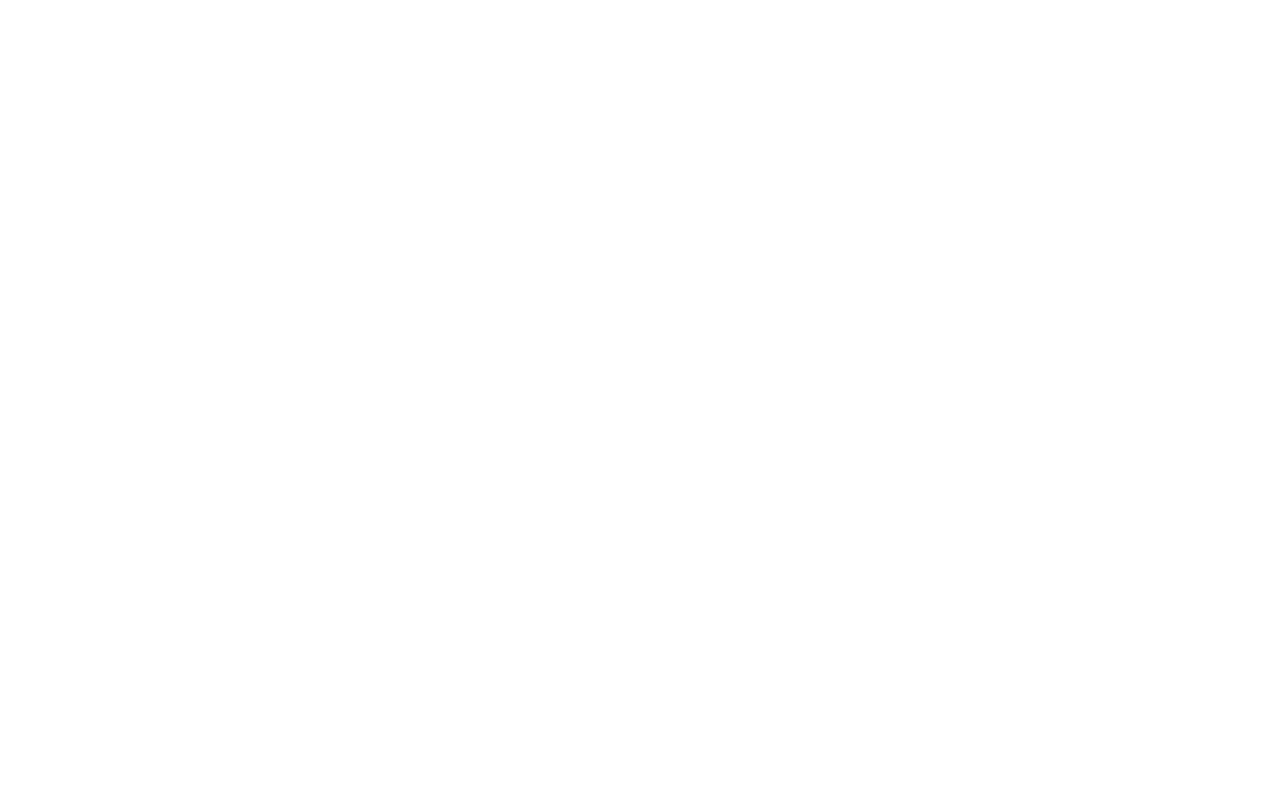
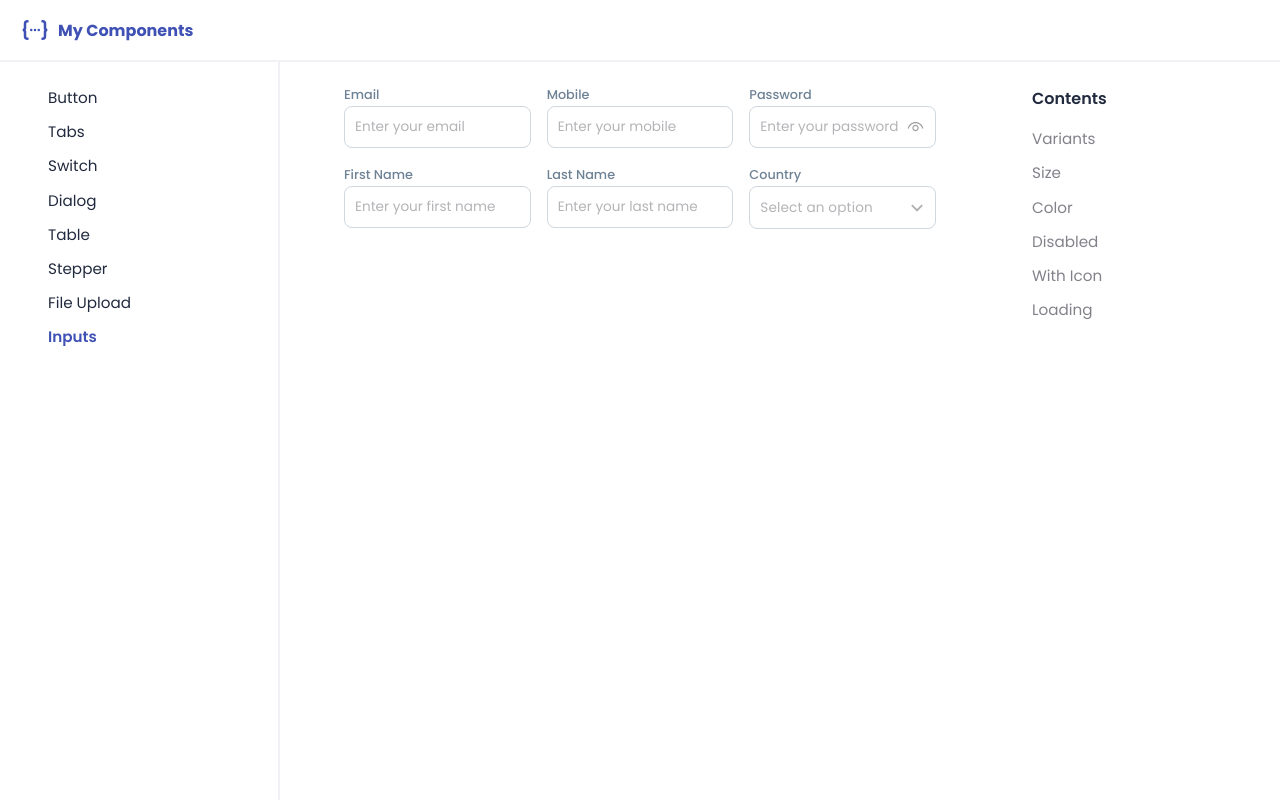
Before and after one commit to Ballasaidurgesh/my-components, a React (Vite) app: page /inputs in a window 1280 px wide. Before the commit this address had no page. Built offline with nearby package versions, Linux system fonts and the light colour scheme.

Commit message:
updated dropdown

```diff
--- a/src/App.tsx
+++ b/src/App.tsx
@@ -4,6 +4,8 @@
 import TablePreview from "./pages/TablePreview";
 import SwitchPreview from "./pages/SwitchPreview";
 import DialogPreview from "./pages/DialogPreview";
+import TabsPreview from "./pages/TabsPreview";
+import InputPreview from "./pages/InputPreview";
 
 function App() {
   return (
@@ -14,6 +16,8 @@
           <Route path="table" element={<TablePreview />} />
           <Route path="switch" element={<SwitchPreview />} />
           <Route path="dialog" element={<DialogPreview />} />
+          <Route path="tabs" element={<TabsPreview />} />
+          <Route path="inputs" element={<InputPreview />} />
         </Route>
       </Routes>
     </BrowserRouter>
--- a/src/components/Inputs/Autocomplete/index.tsx
+++ b/src/components/Inputs/Autocomplete/index.tsx
@@ -46,7 +46,7 @@
         disableClearable={disableClearable}
         options={options}
         value={inputValue || null}
-        onChange={(e, value) => handleChange(value)}
+        onChange={(_, value) => handleChange(value)}
       />
       <small>{error}</small>
     </div>
--- a/src/components/Inputs/Dropdown/index.tsx
+++ b/src/components/Inputs/Dropdown/index.tsx
@@ -1,45 +1,72 @@
 import { MenuItem, Select, styled } from "@mui/material";
 import { RiArrowDownSLine } from "react-icons/ri";
-import { TInputs } from "..";
+import { useMemo } from "react";
 
-type props = TInputs & {
-  options: { label: string; value: string | number }[];
+type props = {
+  label?: string;
+  isRequired?: boolean;
+  placeholder?: string;
+  options: { label: string; value: string }[];
+  name: string;
+  value: string | { [key: string]: any };
+  error?: string | { [key: string]: string };
+  onChange?: (name: string, value: string) => void;
   disabled?: boolean;
+  size?: "small" | "medium";
 };
 
 function Dropdown({
   label,
   isRequired = false,
+  placeholder,
   options = [],
   name,
   value,
   error,
-  placeholder,
   disabled = false,
   onChange = () => null,
+  size = "medium",
 }: props) {
-  function handleChange(data: unknown) {
-    if (typeof data === "string") {
-      onChange(name, data);
-    }
-  }
+  const inputValue = typeof value === "string" ? value : value?.[name] || "";
+  const inputError = typeof error === "string" ? error : error?.[name] || "";
+
+  const CustomSelect = useMemo(() => {
+    return styled(Select)({
+      border: "var(--input-border)",
+      borderRadius: "var(--input-border-radius)",
+      backgroundColor: "#fff",
+
+      fieldset: {
+        border: "none",
+      },
+
+      ".MuiInputBase-input": {
+        padding: size === "small" ? "7px 10px" : "9px 10px",
+        fontSize: "var(--input-font-size)",
+        fontFamily: "var(--input-font-family)",
+      },
+
+      ".MuiSelect-icon": {
+        top: "25%",
+      },
+    });
+  }, [size]);
 
   return (
     <div className="input-container">
-      <label>
-        {label} {isRequired && <span>*</span>}
-      </label>
+      {label && (
+        <label>
+          {label} {isRequired && <span>*</span>}
+        </label>
+      )}
+
       <CustomSelect
         fullWidth
-        IconComponent={(props) => <RiArrowDownSLine size={25} {...props} />}
-        MenuProps={{
-          PaperProps: {
-            sx: dropdownStyles,
-          },
-        }}
-        value={!value ? "placeholder" : value}
+        IconComponent={(props) => <RiArrowDownSLine color="#00000050" size={22} {...props} />}
+        MenuProps={{ PaperProps: { sx: dropdownStyles } }}
+        value={!inputValue ? "placeholder" : inputValue}
         disabled={disabled}
-        onChange={(e) => handleChange(e.target.value)}
+        onChange={(e) => onChange(name, e.target.value as string)}
       >
         <MenuItem value="placeholder" sx={{ display: "none" }}>
           <span style={{ color: "var(--color-input-placeholder)" }}>
@@ -48,45 +75,32 @@
         </MenuItem>
 
         {options.map((option, index) => (
-          <MenuItem
-            key={index}
-            value={option?.value}
-            disableRipple
-            style={{ fontSize: "var(--input-font-size)" }}
-          >
+          <MenuItem key={index} value={option?.value} disableRipple style={menuItemStyles}>
             {option?.label}
           </MenuItem>
         ))}
       </CustomSelect>
-      <small>{error}</small>
+
+      <div className="input-error">
+        {inputError === "required" ? `${label} is required` : inputError}
+      </div>
     </div>
   );
 }
 
 export default Dropdown;
 
-const CustomSelect = styled(Select)({
-  border: "var(--input-border)",
-  borderRadius: "var(--input-border-radius)",
-  backgroundColor: "#fff",
-
-  fieldset: {
-    border: "none",
-  },
-
-  ".MuiInputBase-input": {
-    padding: "14px 10px",
-    fontSize: "var(--input-font-size)",
-    fontFamily: "var(--input-font-family)",
-  },
-
-  ".MuiSelect-icon": {
-    top: "25%",
-  },
-});
-
 const dropdownStyles = {
-  marginTop: 1,
+  marginTop: 0.5,
   border: "1px solid var(--color-input-border)",
   boxShadow: "none",
+  padding: "0 5px",
+  borderRadius: "var(--input-border-radius)",
+  // maxHeight: 300,
 };
+
+const menuItemStyles = {
+  fontFamily: "var(--input-font-family)",
+  fontSize: "var(--input-font-size)",
+  borderRadius: 5,
+};
--- a/src/components/Inputs/TextInput/index.tsx
+++ b/src/components/Inputs/TextInput/index.tsx
@@ -1,6 +1,5 @@
 import React, { useState } from "react";
 import "./styles.scss";
-import { TInputs } from "..";
 import { VscEye, VscEyeClosed } from "react-icons/vsc";
 
 const textFormats: { [key: string]: RegExp } = {
@@ -9,8 +8,14 @@
   alphabetsWithoutSpace: /[^a-zA-Z]/g,
 };
 
-type textInputProps = Omit<React.ComponentProps<"input">, "onChange"> &
-  TInputs & {
+type textInputProps = Omit<React.ComponentProps<"input">, "onChange" | "value"> & {
+  label?: string;
+  isRequired?: boolean;
+  placeholder?: string;
+  name: string;
+  value: string | { [key: string]: any };
+  error?: string | { [key: string]: string };
+  onChange?: (name: string, value: string) => void;
   type?: "text" | "password" | "number";
   format?: "alphabets" | "number" | "currency" | "alphabetsWithoutSpace";
 };
@@ -45,11 +50,16 @@
     }
   }
 
+  const inputValue = typeof value === "string" ? value : value?.[name] || "";
+  const inputError = typeof error === "string" ? error : error?.[name] || "";
+
   return (
     <div className="input-container text-input">
+      {label && (
         <label>
           {label} {isRequired && <span>*</span>}
         </label>
+      )}
 
       <div
         className={`text-input__container ${
@@ -57,10 +67,12 @@
         }`}
       >
         <input
-          placeholder={placeholder ? placeholder : "Enter your " + label?.toLowerCase()}
+          placeholder={
+            placeholder ? placeholder : label ? "Enter your " + label?.toLowerCase() : ""
+          }
           type={type === "password" ? (showPassword ? "text" : "password") : type}
           name={name}
-          value={value}
+          value={inputValue}
           onChange={handleChange}
           onBlur={handleChange}
           {...rest}
@@ -77,7 +89,9 @@
         )}
       </div>
 
-      <small>{error}</small>
+      <div className="input-error">
+        {inputError === "required" ? `${label} is required` : inputError}
+      </div>
     </div>
   );
 }
--- a/src/components/Inputs/TextInput/styles.scss
+++ b/src/components/Inputs/TextInput/styles.scss
@@ -15,18 +15,17 @@
     .eye-icon {
       font-size: 1.4rem;
       cursor: pointer;
-      color: var(--color-primary);
+      color: #00000060;
     }
   }
 
   input {
     width: 100%;
-    outline: none;
-    padding: 14px 0;
+    padding: 10px 0;
     font-family: var(--input-font-family);
     font-size: var(--input-font-size);
     border: none;
-    border-radius: var(--input-border-radius);
+    outline: none;
 
     &:disabled {
       background: #ebebeb;
--- a/src/components/Inputs/styles.scss
+++ b/src/components/Inputs/styles.scss
@@ -5,33 +5,29 @@
   --color-input-selected: #f3f7fd;
 
   --input-font-family: var(--font-primary);
-  --input-font-size: 0.9rem;
+  --input-font-size: 0.85rem;
   --input-border: 1px solid var(--color-input-border);
   --input-border-radius: 8px;
 }
 
 .input-container {
-  margin: 10px 0;
-  margin-bottom: 18px;
   position: relative;
 
   label {
     display: block;
     color: var(--color-input-label);
     font-weight: 500;
-    margin-bottom: 10px;
-    font-size: var(--input-font-size);
+    margin-bottom: 2px;
+    font-size: 0.8rem;
 
     span {
       color: red;
     }
   }
 
-  small {
+  .input-error {
     color: red;
-    font-size: 0.8rem;
-    position: absolute;
-    bottom: -15px;
-    left: 0;
+    font-size: 0.75rem;
+    min-height: 18px;
   }
 }
--- a/src/helpers/sidebarItems.ts
+++ b/src/helpers/sidebarItems.ts
@@ -18,10 +18,11 @@
       { label: "Loading", link: "#loading" },
     ],
   },
-  { label: "Tabs", link: "" },
+  { label: "Tabs", link: "/tabs" },
   { label: "Switch", link: "/switch" },
   { label: "Dialog", link: "/dialog" },
   { label: "Table", link: "/table" },
   { label: "Stepper", link: "" },
   { label: "File Upload", link: "" },
+  { label: "Inputs", link: "/inputs" },
 ];
--- /dev/null
+++ b/src/pages/InputPreview/index.tsx
@@ -0,0 +1,69 @@
+import { Dropdown, TextInput } from "@/components/Inputs";
+import { TFormValidations, validateFormDataOnChange } from "@/helpers/validations";
+import { useState } from "react";
+
+const formValidations: TFormValidations = [
+  { name: "email", validations: { isRequired: true, isEmail: true } },
+  { name: "mobile", validations: { isRequired: true } },
+];
+
+const dropdownOptions = [
+  { label: "India", value: "IN" },
+  { label: "USA", value: "US" },
+  { label: "UK", value: "UK" },
+  { label: "Canada", value: "CA" },
+  { label: "Australia", value: "AU" },
+  { label: "Germany", value: "DE" },
+  { label: "France", value: "FR" },
+  { label: "Japan", value: "JP" },
+  { label: "China", value: "CN" },
+  { label: "Brazil", value: "BR" },
+];
+
+function InputPreview() {
+  const [inputs, setInputs] = useState<{ [key: string]: any }>({});
+  const [error, setError] = useState<{ [key: string]: string }>({});
+
+  function handleChange(name: string, value: string) {
+    setInputs((prev) => ({ ...prev, [name]: value }));
+    validateFormDataOnChange(name, value, formValidations, error, setError);
+  }
+
+  return (
+    <div style={{ display: "grid", gridTemplateColumns: "repeat(3, 1fr)", gap: "0 1rem" }}>
+      <TextInput label="Email" name="email" value={inputs} onChange={handleChange} error={error} />
+      <TextInput
+        label="Mobile"
+        name="mobile"
+        value={inputs}
+        onChange={handleChange}
+        error={error}
+      />
+      <TextInput
+        label="Password"
+        name="password"
+        type="password"
+        value={inputs}
+        onChange={handleChange}
+      />
+      <TextInput
+        label="First Name"
+        name="first"
+        value={inputs}
+        onChange={handleChange}
+        error={error}
+      />
+      <TextInput label="Last Name" name="last" value={inputs} onChange={handleChange} />
+
+      <Dropdown
+        label="Country"
+        name="country"
+        value={inputs?.country}
+        options={dropdownOptions}
+        onChange={handleChange}
+      />
+    </div>
+  );
+}
+
+export default InputPreview;
--- /dev/null
+++ b/src/pages/TabsPreview/index.tsx
@@ -0,0 +1,26 @@
+import Tabs from "@/components/Tabs";
+import { useState } from "react";
+
+const tabsOptions = [
+  { label: "Incoming", value: "tab1" },
+  { label: "Reports", value: "tab2" },
+  { label: "Internal", value: "tab3" },
+  { label: "Trash", value: "tab4" },
+];
+
+function TabsPreview() {
+  const [activeTab, setActiveTab] = useState("tab1");
+
+  return (
+    <div>
+      <Tabs
+        activeTab={activeTab}
+        options={tabsOptions}
+        variant="underline"
+        onChange={(val) => setActiveTab(val)}
+      />
+    </div>
+  );
+}
+
+export default TabsPreview;
```
Also changed, not shown: src/components/Tabs/index.tsx (+10 -2 lines), src/components/Tabs/styles.scss (+5 -10 lines), src/helpers/validations.ts (+4 -4 lines). Lines whose indentation alone changed are shown as unchanged.
